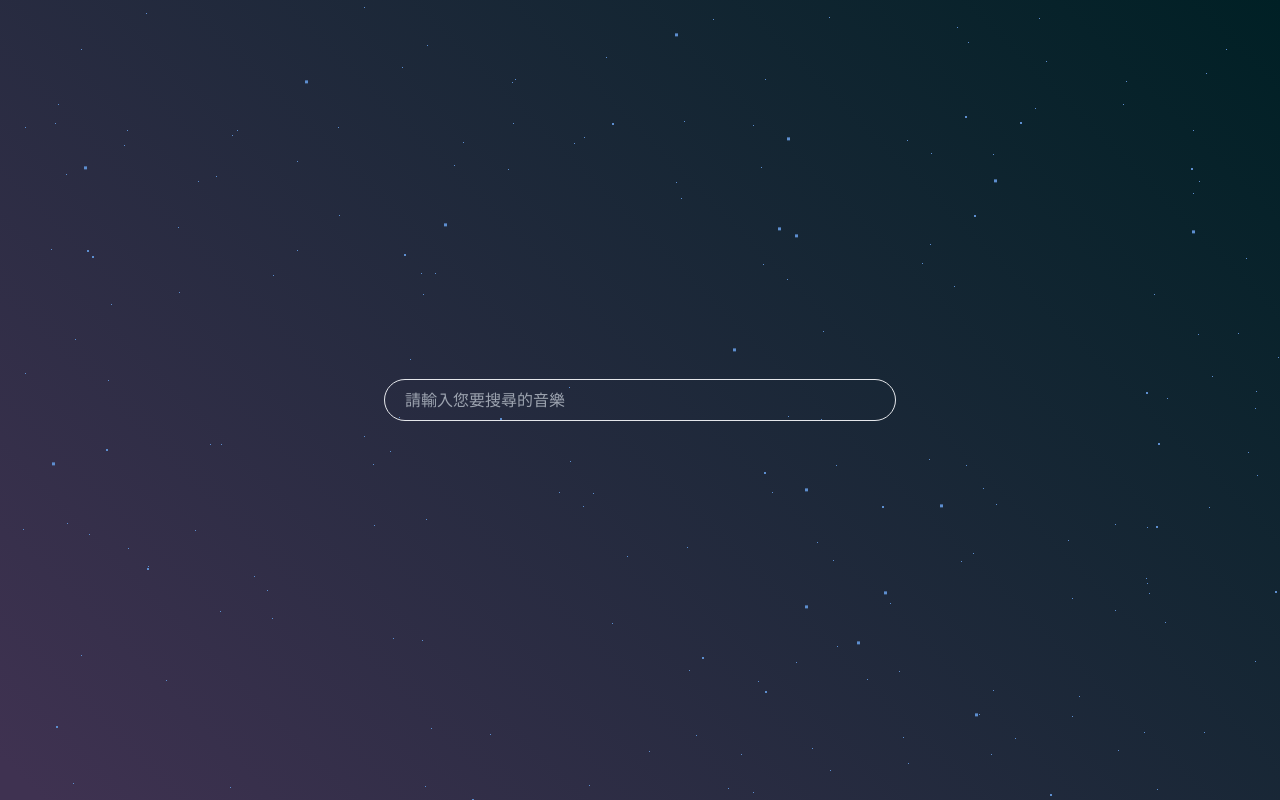
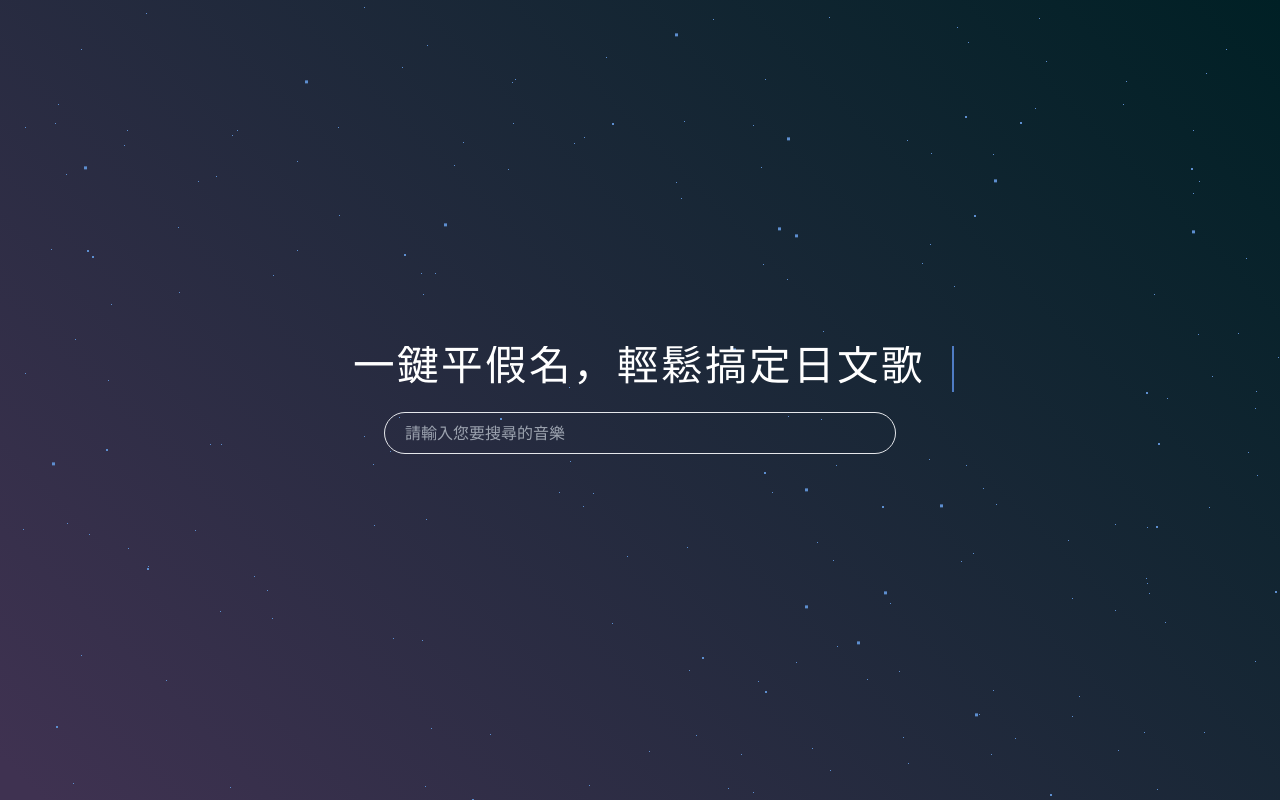
Before and after one commit to seesawjack/KAKUKAKU, a Vue app: page /songlist in a window 1280 px wide. Built offline with nearby package versions, Linux system fonts and the light colour scheme.

Commit message:
202305111222-新增首頁文字動畫

```diff
--- a/src/components/organisms/OrganSongList.vue
+++ b/src/components/organisms/OrganSongList.vue
@@ -1,4 +1,5 @@
 <template>
+  <h1 class="mb-5 mx-auto">一鍵平假名，輕鬆搞定日文歌</h1>
   <atmos-input
     @search-result="searchResult"
     :inputPh="'請輸入您要搜尋的音樂'"
@@ -35,3 +36,33 @@ async function searchResult(inputValue) {
 //   searchResult("the first take");
 // });
 </script>
+
+<style scoped>
+
+
+/* DEMO-SPECIFIC STYLES */
+h1 {
+  width: 627px;
+  color: #fff;
+  font-family: monospace;
+  overflow: hidden; /* Ensures the content is not revealed until the animation */
+  border-right: .15rem solid rgb(79, 124, 196); /* The typwriter cursor */
+  white-space: nowrap; /* Keeps the content on a single line */
+  letter-spacing: .15rem; /* Adjust as needed */
+  animation:
+    typing 3.5s steps(30, end),
+    blink-caret .7s step-end infinite;
+}
+
+/* The typing effect */
+@keyframes typing {
+  from { width: 0 }
+  to { width: 615px }
+}
+
+/* The typewriter cursor effect */
+@keyframes blink-caret {
+  from, to { border-color: transparent }
+  50% { border-color: rgb(79, 124, 196) }
+}
+</style>
```
